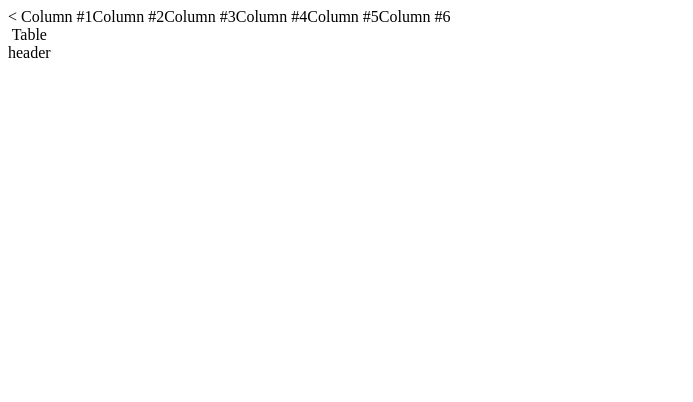
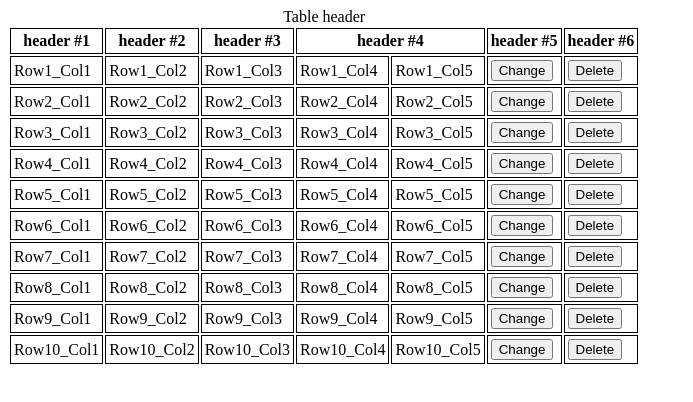
Before and after one commit to kirill-lavrenyuk/web_course, a plain HTML site: page Lesson 1/items.html in a window 1280 px wide. Shown: the whole page, without its empty margins (0-693 px from the left). Drawn offline with Linux system fonts and the light colour scheme.

Commit message:
Table is ready

```diff
--- a/Lesson 1/items.html
+++ b/Lesson 1/items.html
@@ -1,17 +1,144 @@
-<<!DOCTYPE html>
+<!DOCTYPE html>
 <html>
+
 <head>
+    <style>
+        TD,
+        TH {
+            padding: 3px;
+            /* Поля вокруг содержимого таблицы */
+            border: 1px solid black;
+            /* Параметры рамки */
+        }
+    </style>
 </head>
+
 <body>
     <table>
         <caption>Table header</caption>
-        <thead>Column #1</thead>
-        <thead>Column #2</thead>
-        <thead>Column #3</thead>
-        <thead>Column #4</thead>
-        <thead>Column #5</thead>
-        <thead>Column #6</thead>
+        <thead>
+            <tr>
+                <th>header #1</th>
+                <th>header #2</th>
+                <th>header #3</th>
+                <th colspan="2">header #4</th>
+                <th>header #5</th>
+                <th>header #6</th>
+            </tr>
+        </thead>
+        <tbody>
+            <!-- Строка 1 -->
+            <tr>
+                <td>Row1_Col1</td>
+                <td>Row1_Col2</td>
+                <td>Row1_Col3</td>
+                <td>Row1_Col4</td>
+                <td>Row1_Col5</td>
+                <td><input type="button" id="button1_6" value="Change"></td>
+                <td><input type="button" id="button1_7" value="Delete"></td>
+            </tr>
+
+            <!-- Строка 2 -->
+            <tr>
+                <td>Row2_Col1</td>
+                <td>Row2_Col2</td>
+                <td>Row2_Col3</td>
+                <td>Row2_Col4</td>
+                <td>Row2_Col5</td>
+                <td><input type="button" id="button2_6" value="Change"></td>
+                <td><input type="button" id="button2_7" value="Delete"></td>
+            </tr>
+
+            <!-- Строка 3 -->
+            <tr>
+                <td>Row3_Col1</td>
+                <td>Row3_Col2</td>
+                <td>Row3_Col3</td>
+                <td>Row3_Col4</td>
+                <td>Row3_Col5</td>
+                <td><input type="button" id="button3_6" value="Change"></td>
+                <td><input type="button" id="button3_7" value="Delete"></td>
+            </tr>
+
+            <!-- Строка 4 -->
+            <tr>
+                <td>Row4_Col1</td>
+                <td>Row4_Col2</td>
+                <td>Row4_Col3</td>
+                <td>Row4_Col4</td>
+                <td>Row4_Col5</td>
+                <td><input type="button" id="button4_6" value="Change"></td>
+                <td><input type="button" id="button4_7" value="Delete"></td>
+            </tr>
+
+            <!-- Строка 5 -->
+            <tr>
+                <td>Row5_Col1</td>
+                <td>Row5_Col2</td>
+                <td>Row5_Col3</td>
+                <td>Row5_Col4</td>
+                <td>Row5_Col5</td>
+                <td><input type="button" id="button5_6" value="Change"></td>
+                <td><input type="button" id="button5_7" value="Delete"></td>
+            </tr>
+
+            <!-- Строка 6 -->
+            <tr>
+                <td>Row6_Col1</td>
+                <td>Row6_Col2</td>
+                <td>Row6_Col3</td>
+                <td>Row6_Col4</td>
+                <td>Row6_Col5</td>
+                <td><input type="button" id="button6_6" value="Change"></td>
+                <td><input type="button" id="button6_7" value="Delete"></td>
+            </tr>
+
+            <!-- Строка 7 -->
+            <tr>
+                <td>Row7_Col1</td>
+                <td>Row7_Col2</td>
+                <td>Row7_Col3</td>
+                <td>Row7_Col4</td>
+                <td>Row7_Col5</td>
+                <td><input type="button" id="button7_6" value="Change"></td>
+                <td><input type="button" id="button7_7" value="Delete"></td>
+            </tr>
+
+            <!-- Строка 8 -->
+            <tr>
+                <td>Row8_Col1</td>
+                <td>Row8_Col2</td>
+                <td>Row8_Col3</td>
+                <td>Row8_Col4</td>
+                <td>Row8_Col5</td>
+                <td><input type="button" id="button8_6" value="Change"></td>
+                <td><input type="button" id="button8_7" value="Delete"></td>
+            </tr>
+
+            <!-- Строка 9 -->
+            <tr>
+                <td>Row9_Col1</td>
+                <td>Row9_Col2</td>
+                <td>Row9_Col3</td>
+                <td>Row9_Col4</td>
+                <td>Row9_Col5</td>
+                <td><input type="button" id="button9_6" value="Change"></td>
+                <td><input type="button" id="button9_7" value="Delete"></td>
+            </tr>
+
+            <!-- Строка 10 -->
+            <tr>
+                <td>Row10_Col1</td>
+                <td>Row10_Col2</td>
+                <td>Row10_Col3</td>
+                <td>Row10_Col4</td>
+                <td>Row10_Col5</td>
+                <td><input type="button" id="button10_6" value="Change"></td>
+                <td><input type="button" id="button10_7" value="Delete"></td>
+            </tr>
+        </tbody>
 
     </table>
 </body>
+
 </html>
```
